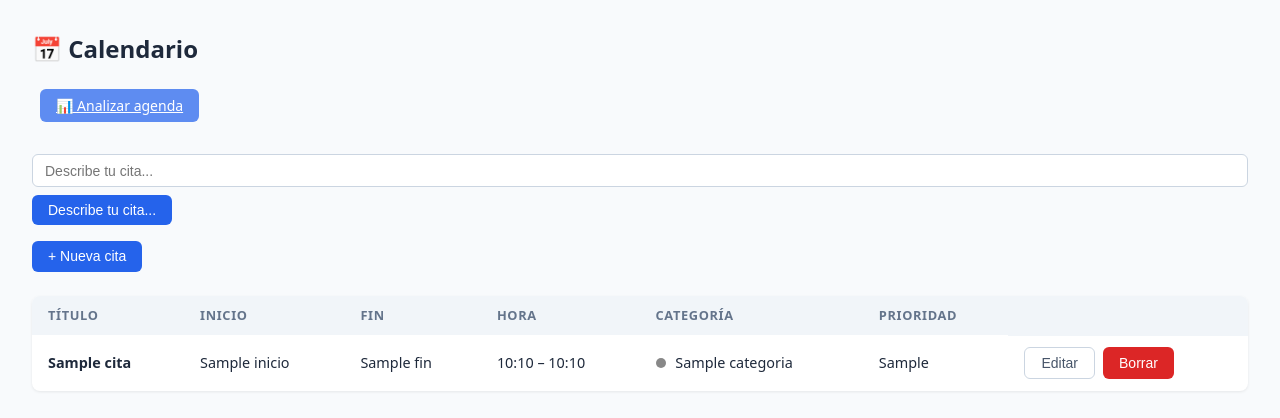
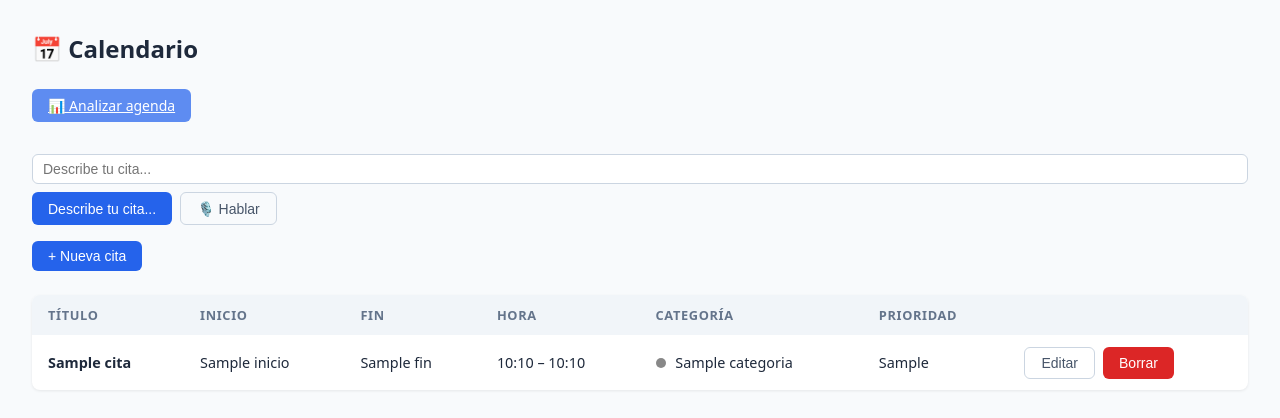
Before and after one commit to iaconsultoria/kore, a Django app: template apps/calendario/templates/calendario/cita_list.html in a window 1280 px wide. Shown: the top 418 px of the page. Run offline with Django 3.2, Linux system fonts and the light colour scheme; the template is opened without the code that fills it: most values are stand-ins (such as "Sample title", 1, 10 or a date in 2020); some libraries are stand-ins or nearby versions.

Commit message:
feat(calendario): B1 completado

```diff
--- a/apps/calendario/templates/calendario/cita_list.html
+++ b/apps/calendario/templates/calendario/cita_list.html
@@ -48,21 +48,32 @@
 </head>
 <body>
   <h1>📅 Calendario</h1>
-    <a href="{% url 'calendario:sugerir_reprogramacion' today %}" class="btn" style="background:#5e8cf1;margin-left:.5rem">
+
+  <a href="{% url 'calendario:sugerir_reprogramacion' today %}" class="btn" style="background:#5e8cf1;">
     📊 Analizar agenda
   </a>
+
   <div style="margin-top: 2rem;">
 
-  <!-- Campo IA -->
-  <form hx-post="{% url 'calendario:cita_desde_texto' %}"
+    <!-- Campo IA con voz -->
+    <form id="form-voz"
+          hx-post="{% url 'calendario:cita_desde_texto' %}"
           hx-target="#form-container"
           hx-swap="innerHTML">
       {% csrf_token %}
       <input type="text"
+             id="id-texto-voz"
              name="texto"
-           placeholder="Describe tu cita..."
-           style="border:1px solid #cbd5e1; border-radius:6px; padding:.45rem .75rem; width:100%; margin-bottom:.5rem;" />
+             placeholder="Describe tu cita..." />
+      <div style="display:flex;gap:.5rem;margin-top:.5rem">
         <button type="submit" class="btn">Describe tu cita...</button>
+        <button type="button" id="btn-hablar" class="btn btn-ghost" onclick="activarVoz()">
+          🎙️ Hablar
+        </button>
+      </div>
+      <p id="aviso-voz" style="display:none;font-size:.8rem;color:#dc2626;margin-top:.3rem">
+        Tu navegador no soporta entrada de voz — usa el campo de texto.
+      </p>
     </form>
 
     <!-- Formulario / botón nueva cita -->
@@ -74,6 +85,7 @@
         hx-swap="innerHTML">
         + Nueva cita
       </button>
+    </div>
   </div>
 
   <table>
@@ -103,5 +115,45 @@
     hx-target="#form-container"
     hx-swap="innerHTML">
   </div>
+
+  <script>
+function activarVoz() {
+  const SpeechRecognition = window.SpeechRecognition || window.webkitSpeechRecognition;
+
+  if (!SpeechRecognition) {
+    document.getElementById("aviso-voz").style.display = "block";
+    return;
+  }
+
+  const recognition = new SpeechRecognition();
+  recognition.lang = "es-ES";
+  recognition.interimResults = false;
+
+  const btn = document.getElementById("btn-hablar");
+  btn.textContent = "🔴 Escuchando...";
+  btn.disabled = true;
+
+  recognition.onresult = (e) => {
+    const texto = e.results[0][0].transcript;
+    console.log("Texto reconocido:", texto);
+    document.getElementById("id-texto-voz").value = texto;
+    document.getElementById("form-voz").requestSubmit();
+  };
+
+  recognition.onerror = (e) => {
+    console.log("Error de voz:", e.error);
+  };
+
+  recognition.onend = () => {
+    console.log("Reconocimiento terminado");
+    btn.textContent = "🎙️ Hablar";
+    btn.disabled = false;
+  };
+
+  recognition.start();
+}
+
+  </script>
+
 </body>
 </html>
```
Lines whose indentation alone changed are shown as unchanged.
